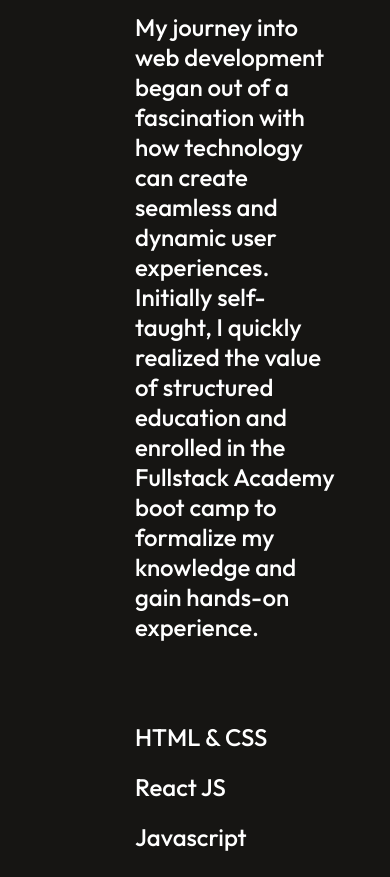
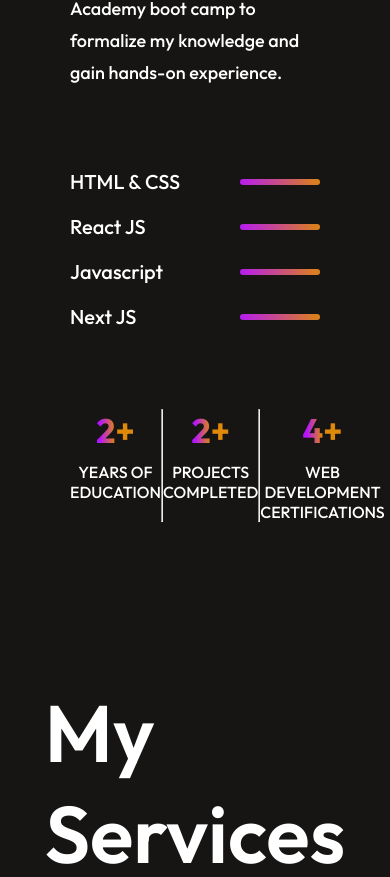
Before and after one commit to JayHaymes/portfolio, a React (Vite) app in the folder portfolio-react/: page / in a window 390 px wide. Shown: the part 2136-3013 px from the top of the page. Built offline with nearby package versions, Linux system fonts and the light colour scheme.

Commit message:
media css styling

```diff
--- a/portfolio-react/src/Components/About/About.css
+++ b/portfolio-react/src/Components/About/About.css
@@ -111,3 +111,49 @@
     transform: scale(1.12);
     transition: 0.5s;
 }
+@media(max-width:768px){
+    .about{
+        gap: 80px;
+        margin: 50px 70px;
+        align-items: start;
+    }
+    .about-title h1{
+        font-size: 50px;
+        padding: 0;
+    }
+    .about-sections{
+        flex-direction: column;
+    }
+    .about-left{
+        display: none;
+    }
+    .about-para{
+        font-size: 18px;
+        line-height: 32px;
+    }
+    .about-skill{
+        gap: 20px;
+        align-items: center;
+
+    }
+    .about-skill p{
+        font-size: 20px;
+    }
+    .about-skill hr{
+        height: 6px;
+    }
+    .about-achievements{
+        justify-content: space-between;
+    }
+    .about-achievement{
+        gap: 10px;
+    }
+    .about-achievement h1{
+        font-size: 34px;
+        font-weight: 700;
+    }
+    .about-achievement p {
+        text-align: center;
+        font-size: 16px;
+    }
+}
```
